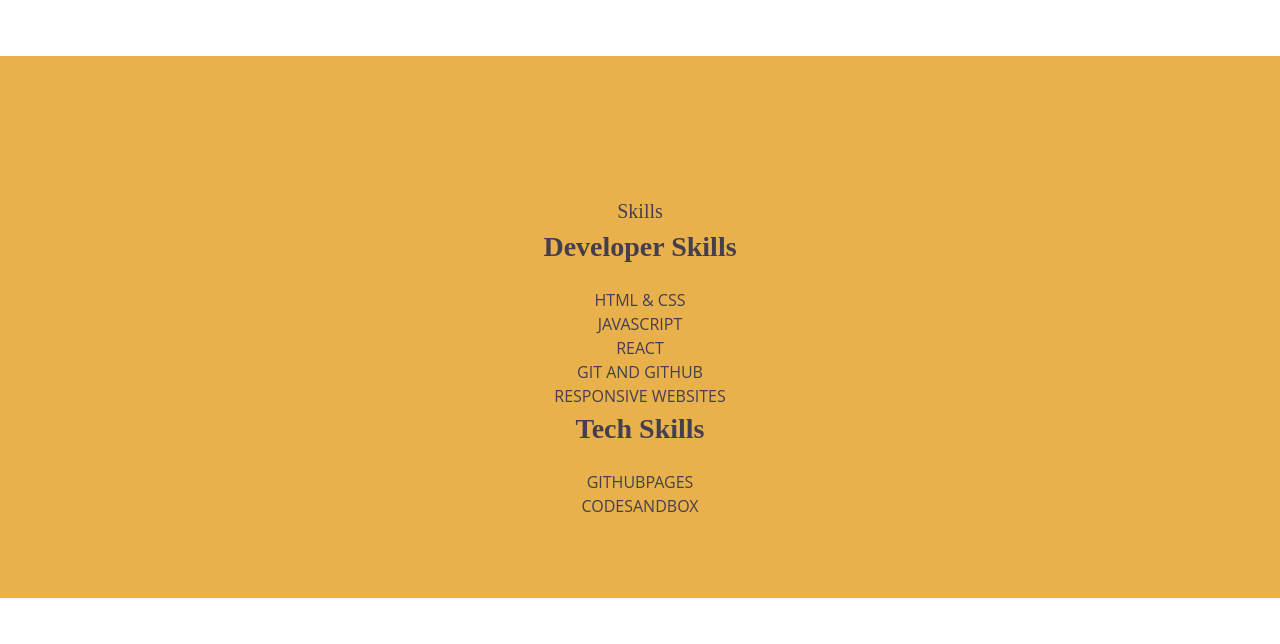
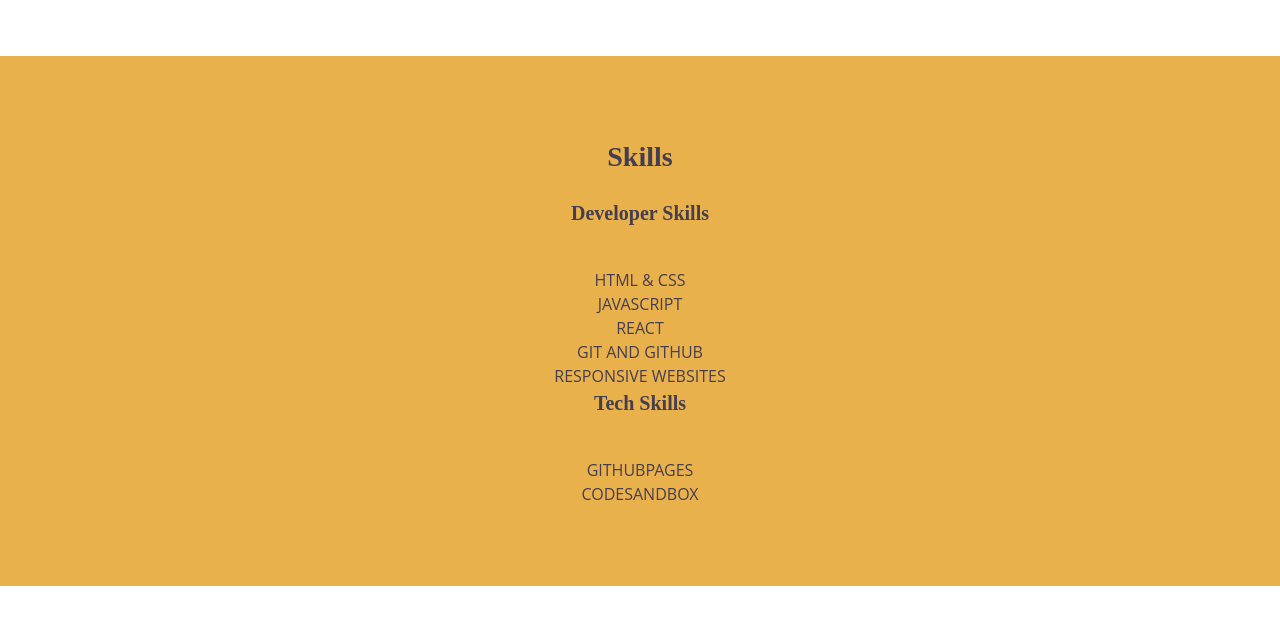
Before and after one commit to djzsmk/mjt-port, a website built with webpack: page index.html in a window 1280 px wide. Shown: the part 3920-4564 px from the top of the page. Built offline with nearby package versions, Linux system fonts and the light colour scheme.

Commit message:
fixinging skills area

```diff
--- a/index.html
+++ b/index.html
@@ -133,10 +133,10 @@
     </section>
     <section id="skills">
       <div class="content-wrapper">
-        <h2>Skills</h2>
+        <h3>Skills</h3>
         <div class="skill-area">
           <div>
-            <h3> Developer Skills</h3>
+            <h4> Developer Skills</h4>
             <ul>
               <li> html & css</li>
               <li> javascript</li>
@@ -144,7 +144,7 @@
               <li>git and github</li>
               <li>responsive websites</li>
             </ul>
-            <h3> Tech Skills</h3>
+            <h4> Tech Skills</h4>
             <ul>
               <li>githubpages</li>
               <li>codesandbox</li>
```
